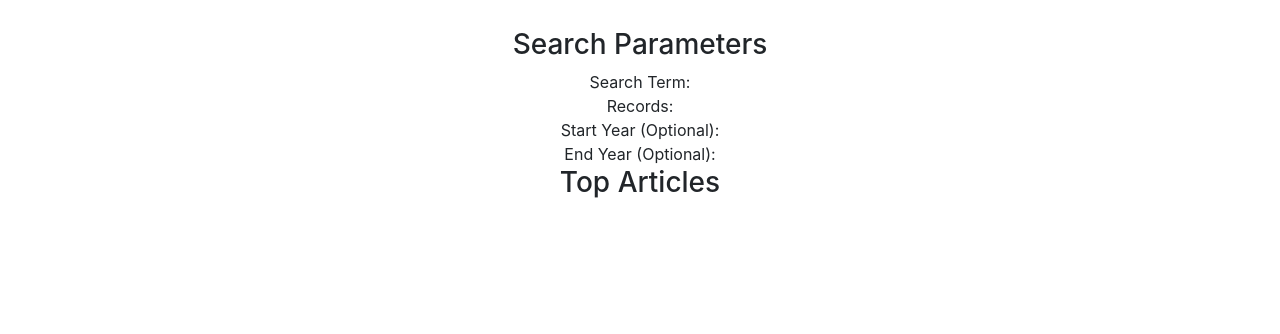
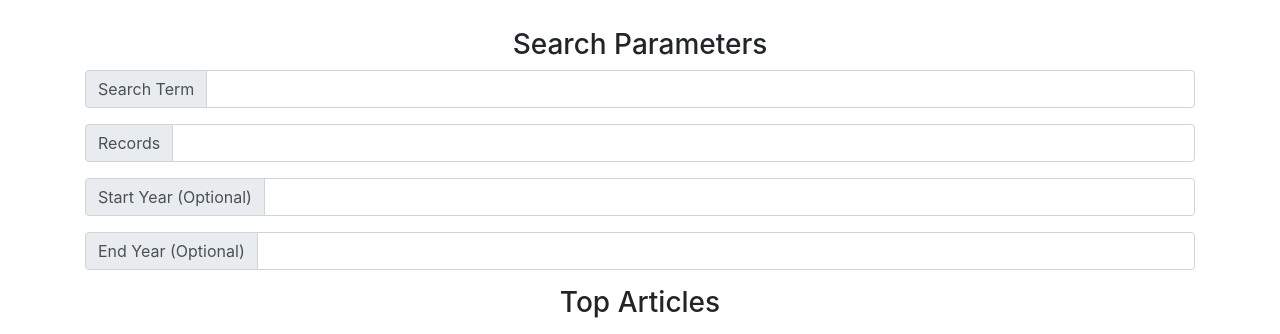
Before and after one commit to dderrickmatheww/NYtimes, a plain HTML site: page index.html in a window 1280 px wide. Shown: the part 466-800 px from the top of the page. Drawn offline with nearby package versions, Linux system fonts and the light colour scheme.

Commit message:
added search bar parameters

```diff
--- a/index.html
+++ b/index.html
@@ -24,10 +24,34 @@
         <div class="container-fluid">
             <h3>Search Parameters</h3>
         </div>
-      <div id="search term"> Search Term:</div>
-      <div id="records"> Records:</div>
-      <div id="start year"> Start Year (Optional):</div>
-      <div id="end year"> End Year (Optional):</div>
+
+        <div class="input-group mb-3">
+          <div class="input-group-prepend">
+            <span class="input-group-text" id="inputGroup-sizing-default"> <div id="search term">Search Term</div></span>
+          </div>
+          <input type="text" class="form-control" aria-label="Sizing example input" aria-describedby="inputGroup-sizing-default">
+        </div>
+        <div class="input-group mb-3">
+          <div class="input-group-prepend">
+            <span class="input-group-text" id="inputGroup-sizing-default"> <div id="search term"><div id="records">Records </div></div></span>
+          </div>
+          <input type="text" class="form-control" aria-label="Sizing example input" aria-describedby="inputGroup-sizing-default">
+        </div>
+        <div class="input-group mb-3">
+          <div class="input-group-prepend">
+            <span class="input-group-text" id="inputGroup-sizing-default"> <div id="search term"><div id="start year"> Start Year (Optional)</div></div></span>
+          </div>
+          <input type="text" class="form-control" aria-label="Sizing example input" aria-describedby="inputGroup-sizing-default">
+        </div><div class="input-group mb-3">
+          <div class="input-group-prepend">
+            <span class="input-group-text" id="inputGroup-sizing-default"> <div id="search term"> <div id="end year"> End Year (Optional)</div></div></span>
+          </div>
+          <input type="text" class="form-control" aria-label="Sizing example input" aria-describedby="inputGroup-sizing-default">
+        </div>
+
+
+
+
 
     </div>
     <div class="container text-center">
```
